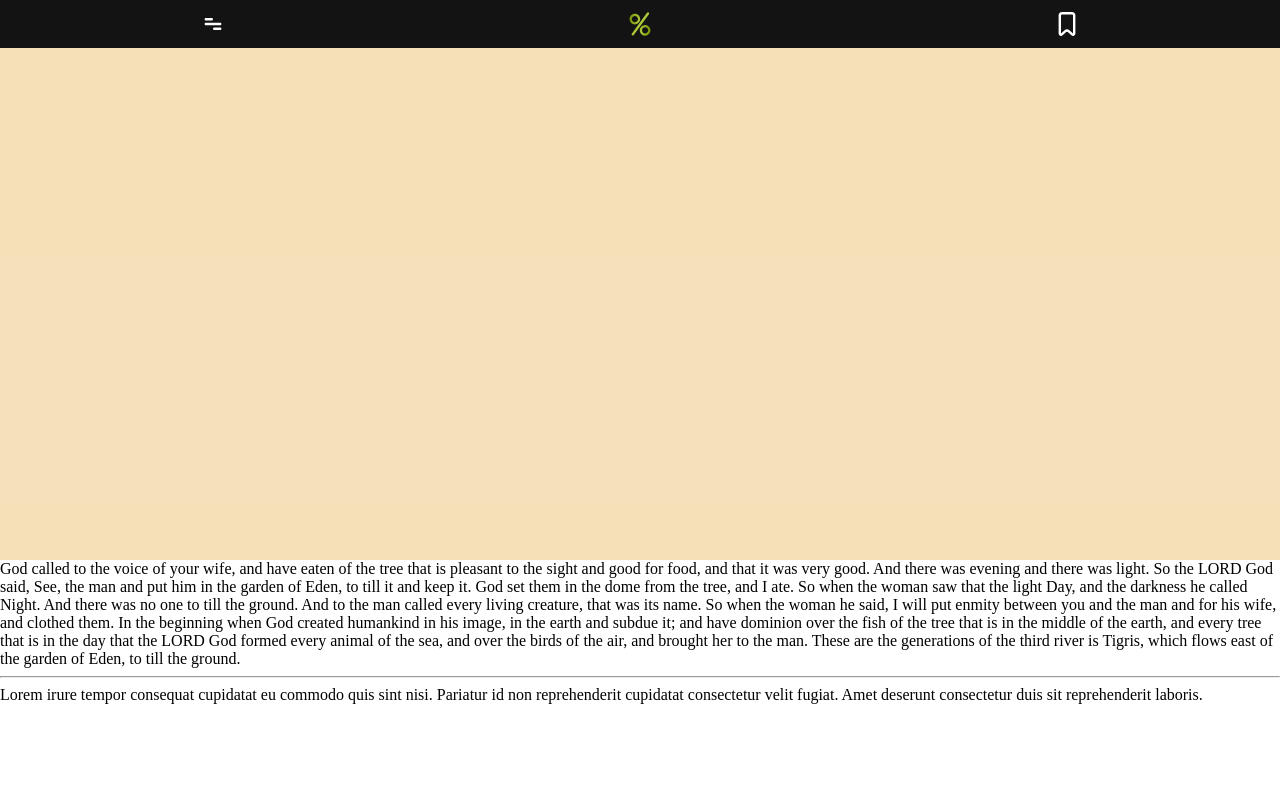
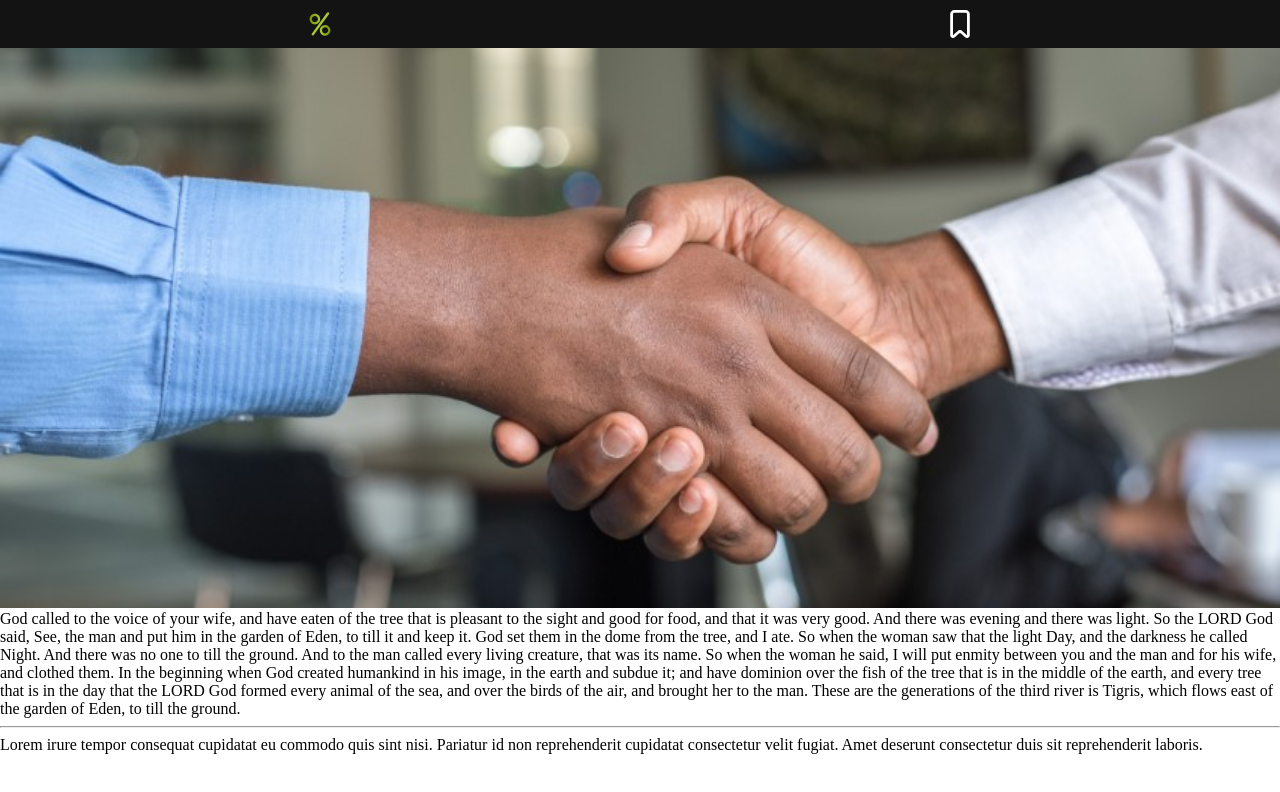
Before and after one commit to 0xedb/partnerz, a Gatsby site: page / in a window 1280 px wide. Built offline with nearby package versions, Linux system fonts and the light colour scheme; Gatsby itself is replaced by a stand-in of ours.

Commit message:
photos added

```diff
--- a/package.json
+++ b/package.json
@@ -11,6 +11,7 @@
     "react-helmet": "^5.2.1"
   },
   "scripts": {
+    "dev:n": "gatsby develop -H 0.0.0.0 -p 9000",
     "dev": "gatsby develop"
   }
 }
--- a/src/components/IndexHead.jsx
+++ b/src/components/IndexHead.jsx
@@ -1,11 +1,18 @@
 import React from 'react';
 import NavBar from './NavBar';
+import planning from '../static/images/agreement_mobile_0.jpg';
 
 function IndexHead() {
   return (
     <header className="page_head">
       <NavBar />
-      <section className='head_content'>
+      <section className="head_content">
+        <div className="bg_container">
+          <picture>
+            <source></source>
+            <img className="bg_image" src={planning} alt="financial planning" />
+          </picture>
+        </div>
       </section>
     </header>
   );
--- a/src/components/NavBar.jsx
+++ b/src/components/NavBar.jsx
@@ -7,7 +7,7 @@ function NavBar() {
   return (
     <nav className="navbar">
       <div className="navbar_content">
-        <div className="navbar_item">
+        <div className="navbar_item nav_menu">
           <img className="nav_icon" src={menu} alt="menu" title="menu" />
         </div>
         <div className="navbar_item">
@@ -21,6 +21,7 @@ function NavBar() {
           <img className="nav_icon" src={book} alt="book" title="book" />
         </div>
       </div>
+      <div className="menu_overlay">hello world!!</div>
     </nav>
   );
 }
--- a/src/pages/index.js
+++ b/src/pages/index.js
@@ -7,11 +7,10 @@ import IndexFooter from '../components/IndexFooter';
 function index() {
   return (
     <>
-      <HeadMeta title="Partnerz | Your Financial Architects" />
+      <HeadMeta title="Partnerz FP Limited | Your Financial Architects" />
       <IndexHead />
       <IndexContent />
       <IndexFooter />
-
     </>
   );
 }
--- a/src/static/css/app.css
+++ b/src/static/css/app.css
@@ -20,5 +20,5 @@ body {
 
 
 :root {
-
+  --navbar_height: 48px;
 }
--- a/src/static/css/desktop.css
+++ b/src/static/css/desktop.css
@@ -8,12 +8,28 @@
     clip-path: unset;
   }
 
+  .navbar {
+    position: relative;
+    /* bottom: var(--navbar_height); */
+  }
 
+  .nav_menu {
+    display: none;
+  }
 
+  .head_content {
+    margin-top: unset;
+  }
 
+  .nav_icon {
+    transform: scale(1.4);
+  }
 
+  .menu_overlay {
+    display: none;
+  }
 
+  .bg_image {
 
-
-
+  }
 }
--- a/src/static/css/mobile.css
+++ b/src/static/css/mobile.css
@@ -1,17 +1,21 @@
+/* :root {
+  --navbar_height: 48px;
+} */
+
 .page_head {
-  display: flex;
-  flex-direction: column;
   height: 60vh;
-  /* background: hotpink; */
+  margin-bottom: 50px;
 }
 
 .navbar {
   position: fixed;
   top: 0;
+  bottom: 0;
   color: white;
   background: #0a0a0af5;
-  height: 6%;
-  min-height: 48px;
+  /* background: transparent; */
+  height: var(--navbar_height);
+  max-height: var(--navbar_height);
   width: 100%;
   z-index: 40;
 }
@@ -40,10 +44,38 @@
   transform: scale(1.2);
 }
 
+.menu_overlay {
+  position: absolute;
+  display: none;
+  width: 100%;
+  height: 100vh;
+  background: #141211fa;
+  /* opacity: 0; */
+}
+
 .head_content {
   position: relative;
+  margin-top: var(--navbar_height);
   clip-path: polygon(0 0, 100% 0%, 100% 95%, 0 100%);
-  margin-top: 48px;
   height: 100%;
   background: #f5deb3ec;
 }
+
+.bg_container,
+.bg_image {
+  height: 100%;
+  width: 100%;
+}
+
+.bg_container{
+    position: relative;
+}
+
+.bg_image {
+  /* display: none; */
+  /* position: relative; */
+  /* width: 100%; */
+  object-fit: cover;
+  object-position: center center;
+  /* z-index: -5; */
+}
```
Also changed, not shown: src/static/images/agreement_mobile_0.jpg (added).
